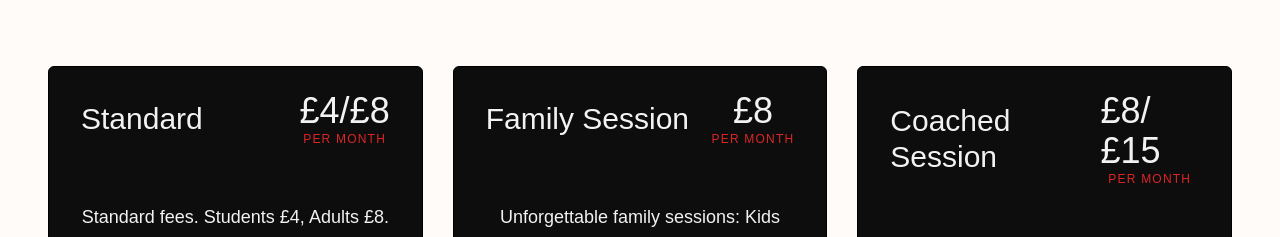
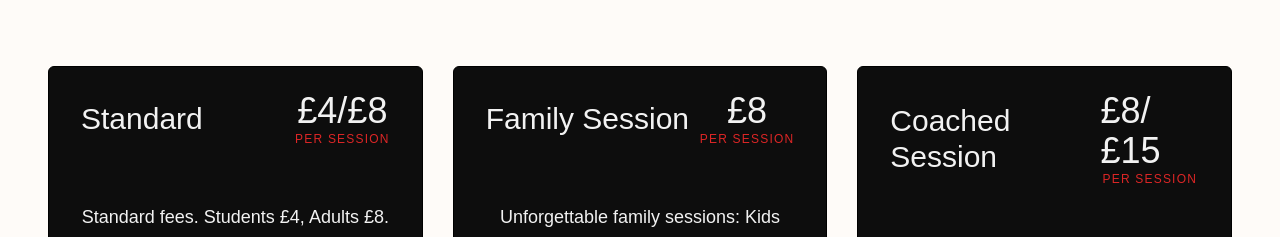
Before and after one commit to fola4/excel, a React (Vite) app: page / in a window 1280 px wide. Shown: the part 3460-3697 px from the top of the page. Built offline with nearby package versions, Linux system fonts and the light colour scheme; a web font is replaced by a local one.

Commit message:
update card plan

```diff
--- a/src/components/CardPlan.jsx
+++ b/src/components/CardPlan.jsx
@@ -9,7 +9,7 @@ function CardPlan({name, price, description}) {
 
         <div className="flex flex-col items-center">
           <div className="text-4xl font-medium">{price}</div>
-          <div className="uppercase text-red-600 text-xs tracking-widest">per month</div>
+          <div className="uppercase text-red-600 text-xs tracking-widest">per session</div>
         </div>
       </div>
 
```
